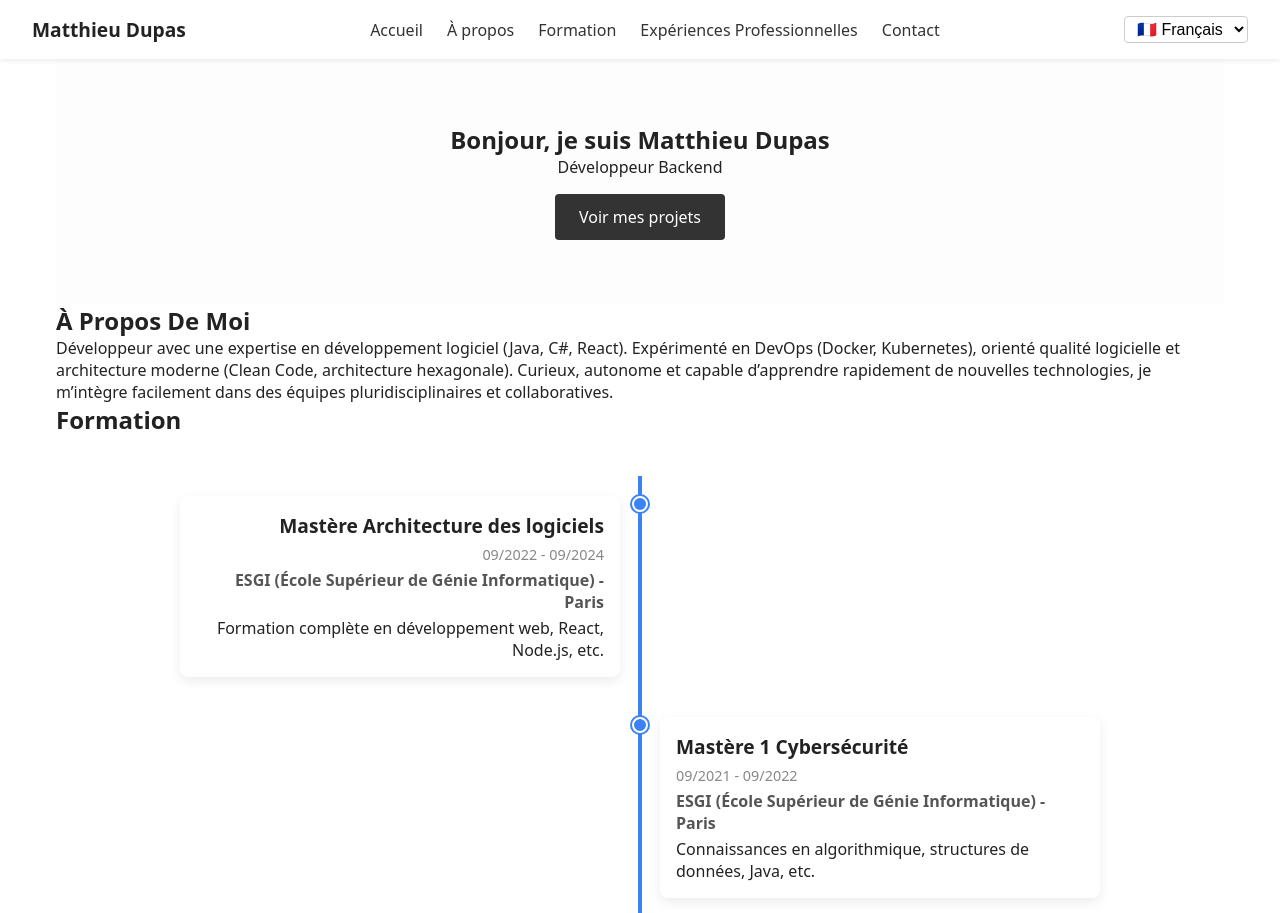
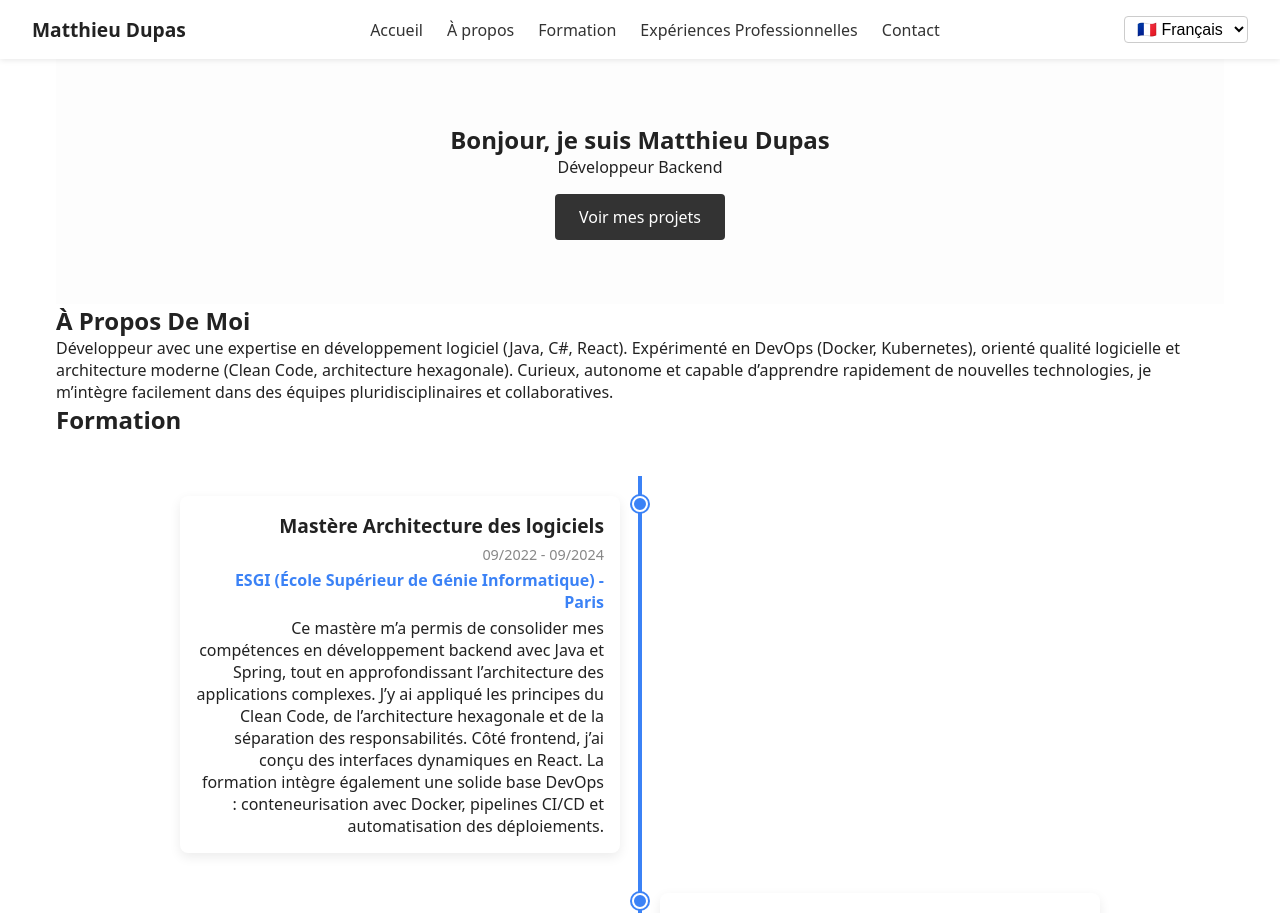
Before and after one commit to matthieudupas/portfolio, a React (Vite) app: page / in a window 1280 px wide. Shown: the top 913 px of the page. Built offline with nearby package versions, Linux system fonts and the light colour scheme.

Commit message:
fix: formation description

```diff
--- a/src/sections/education/FormationCard.tsx
+++ b/src/sections/education/FormationCard.tsx
@@ -15,7 +15,20 @@ const FormationCard: React.FC<Props> = ({ formation, isLast }) => {
             <div className={styles.timelineContent}>
                 <h3>{formation.title}</h3>
                 <span className={styles.date}>{formation.date}</span>
-                <h4>{formation.school}</h4>
+                {formation.url ? (
+                    <h4>
+                        <a
+                            href={formation.url}
+                            target="_blank"
+                            rel="noopener noreferrer"
+                            className={styles.schoolLink}
+                        >
+                            {formation.school}
+                        </a>
+                    </h4>
+                ) : (
+                    <h4>{formation.school}</h4>
+                )}
                 <p>{formation.description}</p>
             </div>
         </div>
--- a/src/sections/education/FormationTimeLine.module.css
+++ b/src/sections/education/FormationTimeLine.module.css
@@ -123,3 +123,14 @@
     background-color: #f9fbff; /* léger fond bleuté */
     cursor: default;
 }
+
+.schoolLink {
+    color: #3b82f6;
+    text-decoration: none;
+    transition: color 0.2s ease;
+}
+
+.schoolLink:hover {
+    color: #1d4ed8;
+    text-decoration: underline;
+}
--- a/src/sections/education/formations.ts
+++ b/src/sections/education/formations.ts
@@ -3,6 +3,7 @@ export interface Formation {
     school: string;
     date: string;
     description: string;
+    url?: string;
 }
 
 export const formations: Formation[] = [
@@ -10,24 +11,40 @@ export const formations: Formation[] = [
         title: "Mastère Architecture des logiciels ",
         school: "ESGI (École Supérieur de Génie Informatique) - Paris",
         date: "09/2022 - 09/2024",
-        description: "Formation complète en développement web, React, Node.js, etc.",
+        description: "Ce mastère m’a permis de consolider mes compétences en développement backend avec Java et Spring, " +
+            "tout en approfondissant l’architecture des applications complexes. J’y ai appliqué les principes du Clean Code, " +
+            "de l’architecture hexagonale et de la séparation des responsabilités. Côté frontend, j’ai conçu des interfaces " +
+            "dynamiques en React. La formation intègre également une solide base DevOps : conteneurisation avec Docker, " +
+            "pipelines CI/CD et automatisation des déploiements.",
+        url: "https://www.esgi.fr/",
     },
     {
         title: "Mastère 1 Cybersécurité",
         school: "ESGI (École Supérieur de Génie Informatique) - Paris",
         date: "09/2021 - 09/2022",
-        description: "Connaissances en algorithmique, structures de données, Java, etc.",
+        description: "Durant ce mastère, j’ai renforcé mes compétences en sécurité des systèmes d’information tout en " +
+            "développant une solide expertise en administration système Linux. J’ai appris à sécuriser des " +
+            "environnements serveurs, à configurer des services réseau critiques (SSH, DNS, firewall, etc.) " +
+            "et à automatiser la gestion des systèmes avec des outils comme Bash et Ansible. Cette année m’a " +
+            "également permis d’acquérir des bases solides en cryptographie, audit et gestion des vulnérabilités.",
+        url: "https://www.esgi.fr/",
     },
     {
         title: "Licence Informatique",
         school: "Université Paris‐Cité - Paris",
         date: "09/2017 - 09/2021",
-        description: "Connaissances en algorithmique, structures de données, Java, etc.",
+        description: "Cette formation m’a permis d’acquérir des bases solides en algorithmique, programmation orientée " +
+            "objet avec Java et conception de bases de données relationnelles. J’y ai développé ma logique de résolution " +
+            "de problèmes, structuré des applications en Java et manipulé des bases de données avec SQL. " +
+            "La licence m’a également initié aux fondements théoriques de l’informatique, essentiels à la " +
+            "compréhension des systèmes complexes.",
+        url: "https://u-paris.fr/"
     },
     {
         title: "Baccalauréat Scientifique ",
         school: "Lycée Jean‐Baptiste Corot - Savigny-Sur-Orge",
         date: "09/2015 - 09/2017",
-        description: "Connaissances en algorithmique, structures de données, Java, etc.",
+        description: "",
+        url: "https://lyc-corot-savigny.ac-versailles.fr/"
     },
 ];
```
